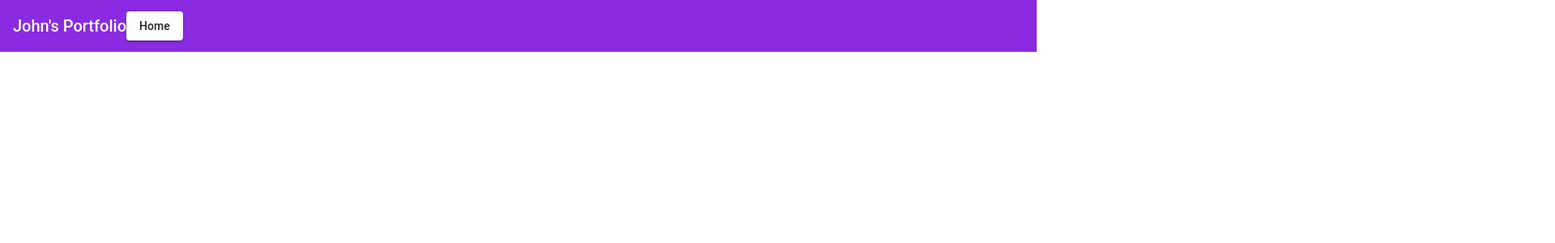
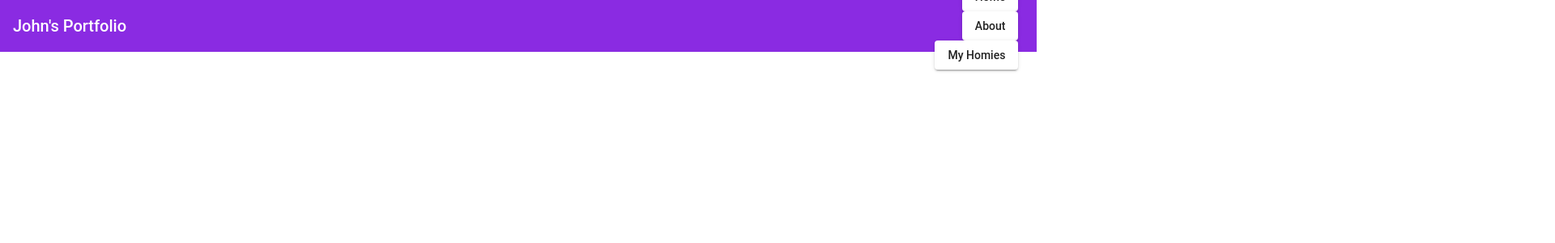
Before and after one commit to khoatrann/Johns-Portfolio, an Angular app: page / in a window 1280 px wide. Shown: the top 300 px of the page at 81% size, 1920 px wide, since content can reach past the window. Built offline with nearby package versions, Linux system fonts and the light colour scheme.

Commit message:
jonnyboi-again

```diff
--- a/src/app/app.component.css
+++ b/src/app/app.component.css
@@ -7,6 +7,10 @@
     float:left;
 }
 
+.header-box{
+    padding:80%;
+}
+
 .buttons{
     float:right;
     color:blueviolet;
--- a/src/app/app.component.html
+++ b/src/app/app.component.html
@@ -1,6 +1,10 @@
 <mat-toolbar>
-  <div class="Header">{{title}}</div>
-  <div class="Buttons">
-    <button mat-raised-button>Home</button>
+    <div class="Header">{{title}}</div>
+    <div class="header-box">
+    <div *ngFor="let button of buttons; let i = index" class="buttons">
+      <button mat-raised-button>
+        {{button}}
+      </button>
+    </div>
   </div>
 </mat-toolbar>
--- a/src/app/app.component.ts
+++ b/src/app/app.component.ts
@@ -6,4 +6,6 @@ import { Component } from '@angular/core';
 })
 export class AppComponent {
   title = 'John\'s Portfolio';
+  buttons = ['Home','About','My Homies'];
+
 }
```
